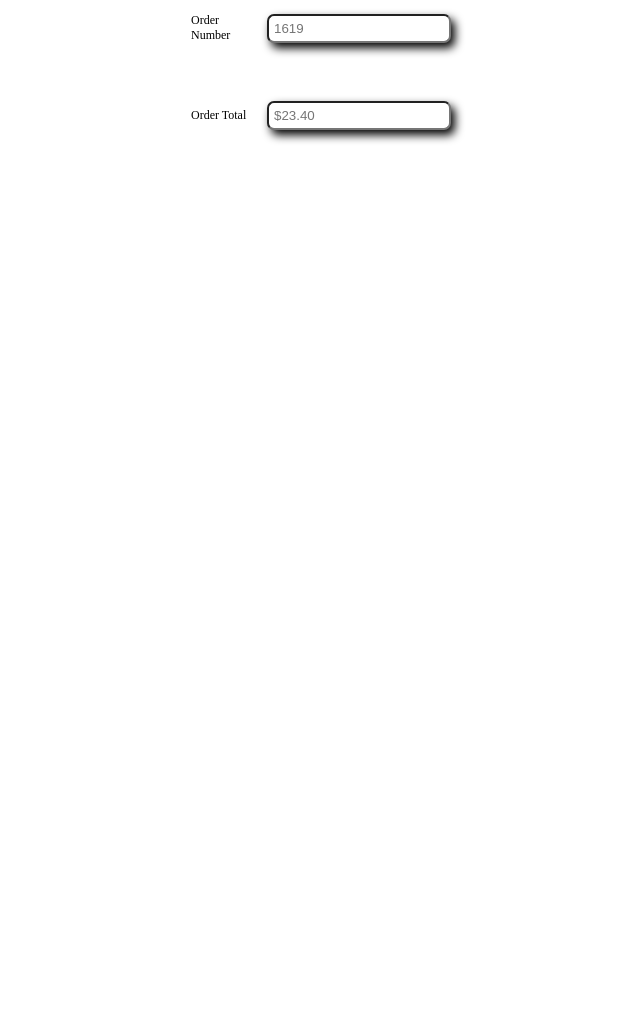
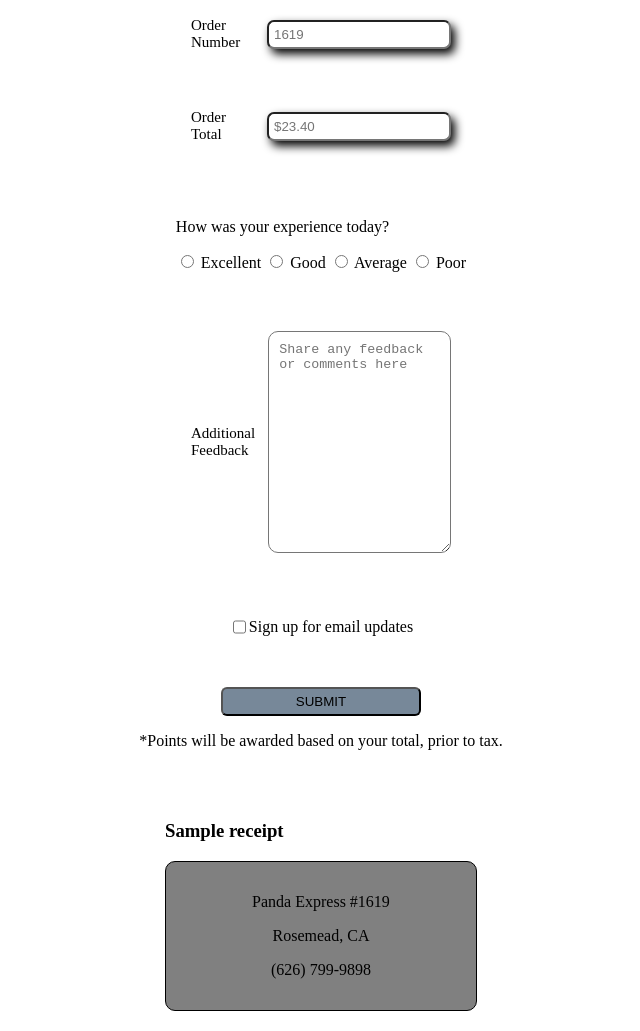
Before and after one commit to Alfonso-Mo/CSCI-3330_HW-1, a plain HTML site: page panda-awards/index.html in a window 1280 px wide. Shown: the part 479-1510 px from the top of the page, without its empty margins (319-959 px from the left). Before the commit the page ends 800 px from the top, so only its background shows below. Drawn offline with Linux system fonts and the light colour scheme.

Commit message:
Finished Homework 1

```diff
--- a/panda-awards/index.html
+++ b/panda-awards/index.html
@@ -48,6 +48,60 @@
             <input class="inputBox" type="text" placeholder="$23.40" id="orderTotal" name="orderTotal">
         </div>
 
+        <div class="radioButtons">
+            <p>How was your experience today?</p>
+
+            <label>
+                <input type="radio" name="experience" value="excellent">
+                Excellent
+            </label>
+
+            <label>
+                <input type="radio" name="experience" value="good">
+                Good
+            </label>
+
+            <label>
+                <input type="radio" name="experience" value="average">
+                Average
+            </label>
+
+            <label>
+                <input type="radio" name="experience" value="poor">
+                Poor
+            </label>
+        </div>
+
+        <div>
+            <div class="box_container">
+                <label class="inputTitles" for="feedback">Additional Feedback</label>
+                <textarea class="feedbackBox" placeholder="Share any feedback or comments here" id="feedback" name="feedback"></textarea>
+            </div>
+        </div>
+
+        <div>
+            <label class="checkboxEmails">
+                <input type="checkbox">
+                <p>Sign up for email updates</p>
+            </label>
+        </div>
+
+        <div class="submit">
+            <button class="submitButton" type="submit">SUBMIT</button>
+            <p>*Points will be awarded based on your total, prior to tax.</p>
+        </div>
+
+        <div class="receiptBox">
+            <h3>Sample receipt</h3>
+
+                <div class="receipt">
+                    <p>Panda Express #1619 </p>
+                    <p>Rosemead, CA</p>
+                    <p>(626) 799-9898</p>
+                </div>
+
+        </div>
+
     </div>
 
 
--- a/panda-awards/panda.css
+++ b/panda-awards/panda.css
@@ -58,6 +58,7 @@ body{
 
 .inputTitles{
     padding-right: 10px;
+    font-size: 15px;
 }
 
 .inputBox{
@@ -67,3 +68,47 @@ body{
     border-radius: 7px;
     box-shadow: 4px 5px 10px 0px ;
 }
+
+.radioButtons{
+    padding: 30px;
+}
+
+.feedbackBox{
+    padding: 10px;
+    width: 300px;
+    height: 200px;
+    border-radius: 10px;
+}
+
+.checkboxEmails{
+    display: flex;
+    flex-direction: row;
+    padding: 20px;
+}
+
+.submit{
+    display: flex;
+    flex-direction: column;
+    align-items: center;
+    padding: 15px;
+}
+
+.submitButton{
+    border-radius: 6px;
+    padding: 5px;
+    width: 200px;
+    background-color: lightslategray;
+}
+
+.receiptBox{
+    padding: 20px;
+}
+
+.receipt{
+    width: 280px;
+    padding: 15px;
+    border: 1px solid black;
+    border-radius: 10px;
+    text-align: center;
+    background-color: grey;
+}
```
